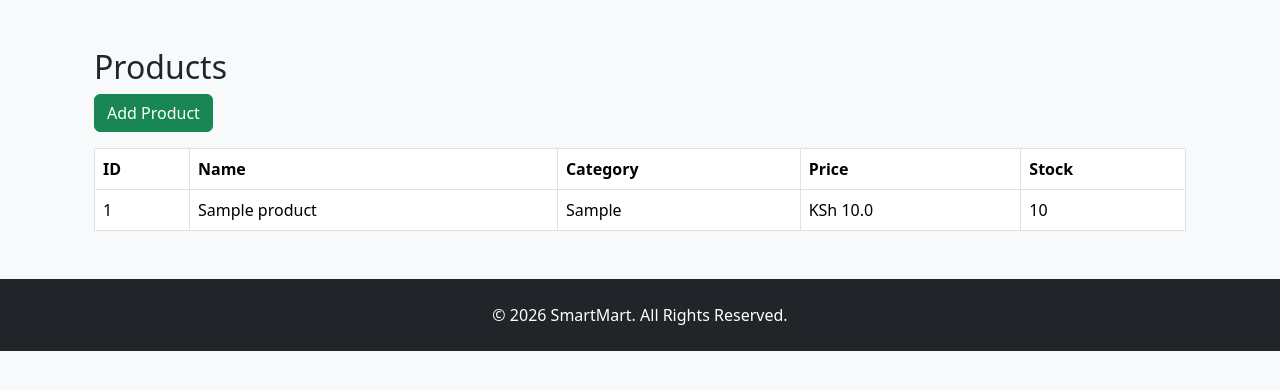
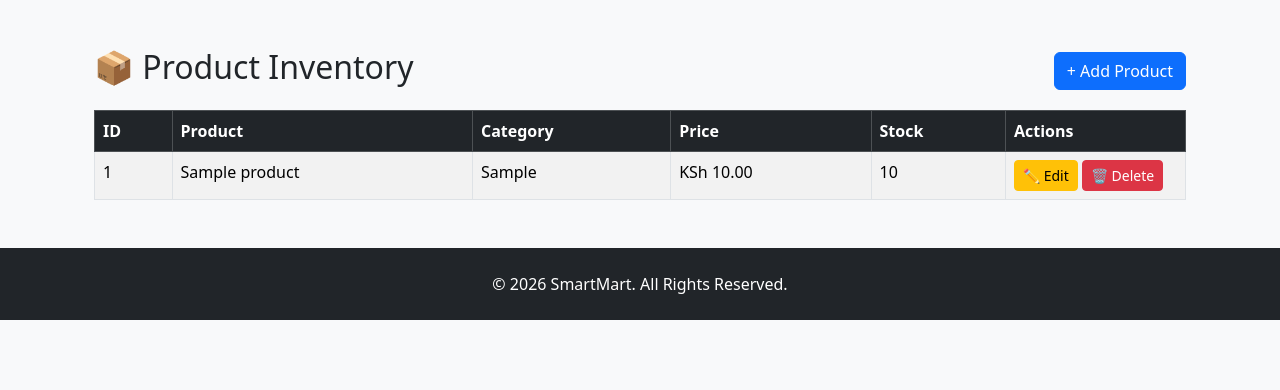
Before and after one commit to kiruiian/smartmart, a Flask app: page /admin/products in a window 1280 px wide. Shown: the part 56-446 px from the top of the page. Run offline with Flask 3, Linux system fonts and the light colour scheme; a user stored in the database is signed in; tables that the repository leaves empty hold one stand-in row (values such as "Sample post").

Commit message:
Complete product CRUD module

```diff
--- a/app/admin.py
+++ b/app/admin.py
@@ -41,3 +41,33 @@ def add_product():
         return redirect(url_for("admin.products"))
 
     return render_template("admin/add_product.html")
+
+@admin_bp.route("/products/edit/<int:id>", methods=["GET", "POST"])
+@login_required
+def edit_product(id):
+    product = Product.query.get_or_404(id)
+
+    if request.method == "POST":
+        product.name = request.form.get("name")
+        product.description = request.form.get("description")
+        product.category = request.form.get("category")
+        product.price = float(request.form.get("price"))
+        product.stock = int(request.form.get("stock"))
+
+        db.session.commit()
+
+        flash("Product updated successfully!", "success")
+        return redirect(url_for("admin.products"))
+
+    return render_template("admin/edit_product.html", product=product)
+
+@admin_bp.route("/products/delete/<int:id>", methods=["POST"])
+@login_required
+def delete_product(id):
+    product = Product.query.get_or_404(id)
+
+    db.session.delete(product)
+    db.session.commit()
+
+    flash(f"{product.name} deleted successfully!", "success")
+    return redirect(url_for("admin.products"))
--- a/app/templates/admin/products.html
+++ b/app/templates/admin/products.html
@@ -1,34 +1,30 @@
 {% extends "base.html" %}
+
+{% block title %}Manage Products{% endblock %}
 
 {% block content %}
 
-<div class="container mt-5">
+<div class="container mt-4">
 
-<h2>Products</h2>
+    <div class="d-flex justify-content-between align-items-center mb-3">
+        <h2>📦 Product Inventory</h2>
 
-<a href="{{ url_for('admin.add_product') }}"
-class="btn btn-success mb-3">
-Add Product
+        <a href="{{ url_for('admin.add_product') }}" class="btn btn-primary">
+            + Add Product
         </a>
+    </div>
 
-<table class="table table-bordered">
+    <table class="table table-striped table-bordered table-hover">
 
-<thead>
-
+        <thead class="table-dark">
             <tr>
-
                 <th>ID</th>
-
-<th>Name</th>
-
+                <th>Product</th>
                 <th>Category</th>
-
                 <th>Price</th>
-
                 <th>Stock</th>
-
+                <th width="180">Actions</th>
             </tr>
-
         </thead>
 
         <tbody>
@@ -38,14 +34,31 @@ Add Product
         <tr>
 
             <td>{{ product.id }}</td>
+            <td>{{ product.name }}</td>
+            <td>{{ product.category }}</td>
+            <td>KSh {{ "%.2f"|format(product.price) }}</td>
+            <td>{{ product.stock }}</td>
 
-<td>{{ product.name }}</td>
+            <td>
+                <a href="{{ url_for('admin.edit_product', id=product.id) }}"
+                   class="btn btn-warning btn-sm">
+                    ✏ Edit
+                </a>
+                <form action="{{ url_for('admin.delete_product', id=product.id) }}"
+                    method="POST"
+                    style="display:inline;">
 
-<td>{{ product.category }}</td>
+                <button
+                    type="submit"
+                    class="btn btn-danger btn-sm"
+                    onclick="return confirm('Delete {{ product.name }}?');">
 
-<td>KSh {{ product.price }}</td>
+                    🗑 Delete
 
-<td>{{ product.stock }}</td>
+                </button>
+
+                </form>
+            </td>
 
         </tr>
 
```
Also changed, not shown: app/templates/admin/edit_product.html (added, +68 -0 lines). Lines whose indentation alone changed are shown as unchanged.
